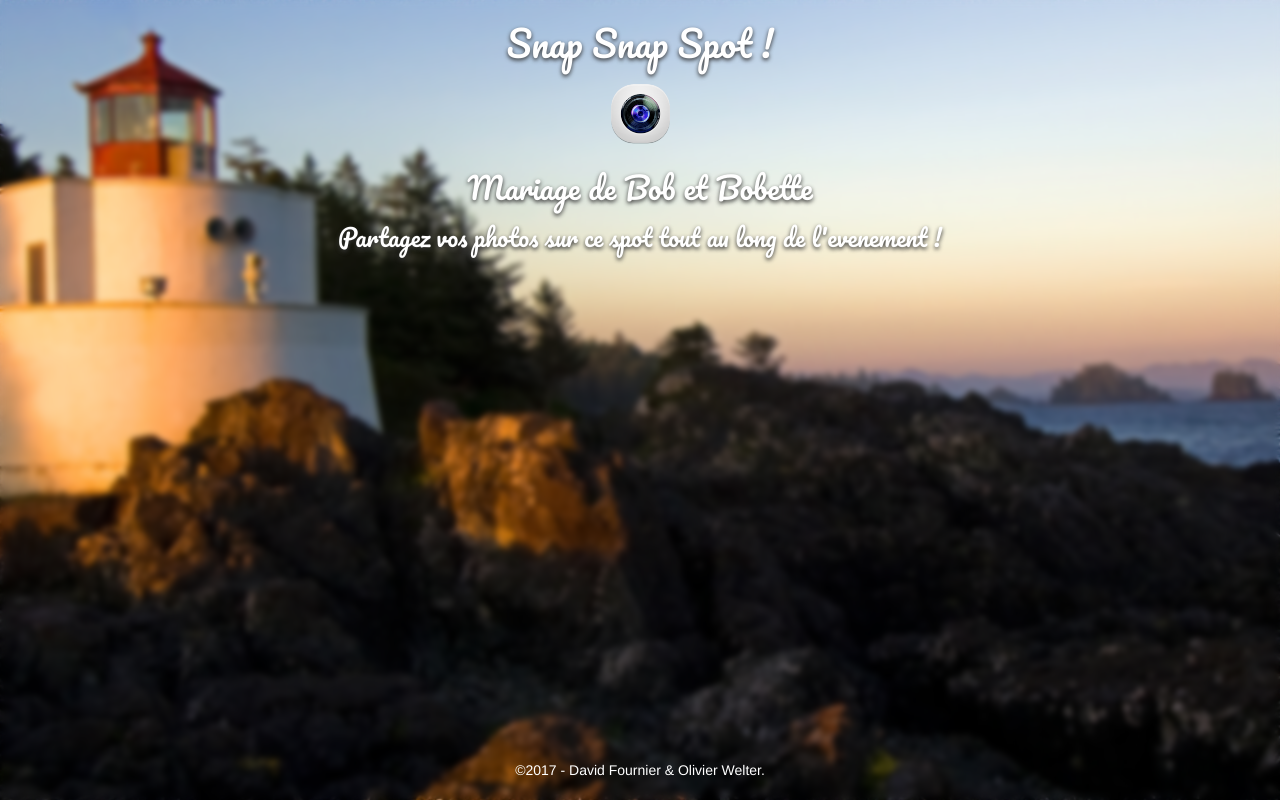
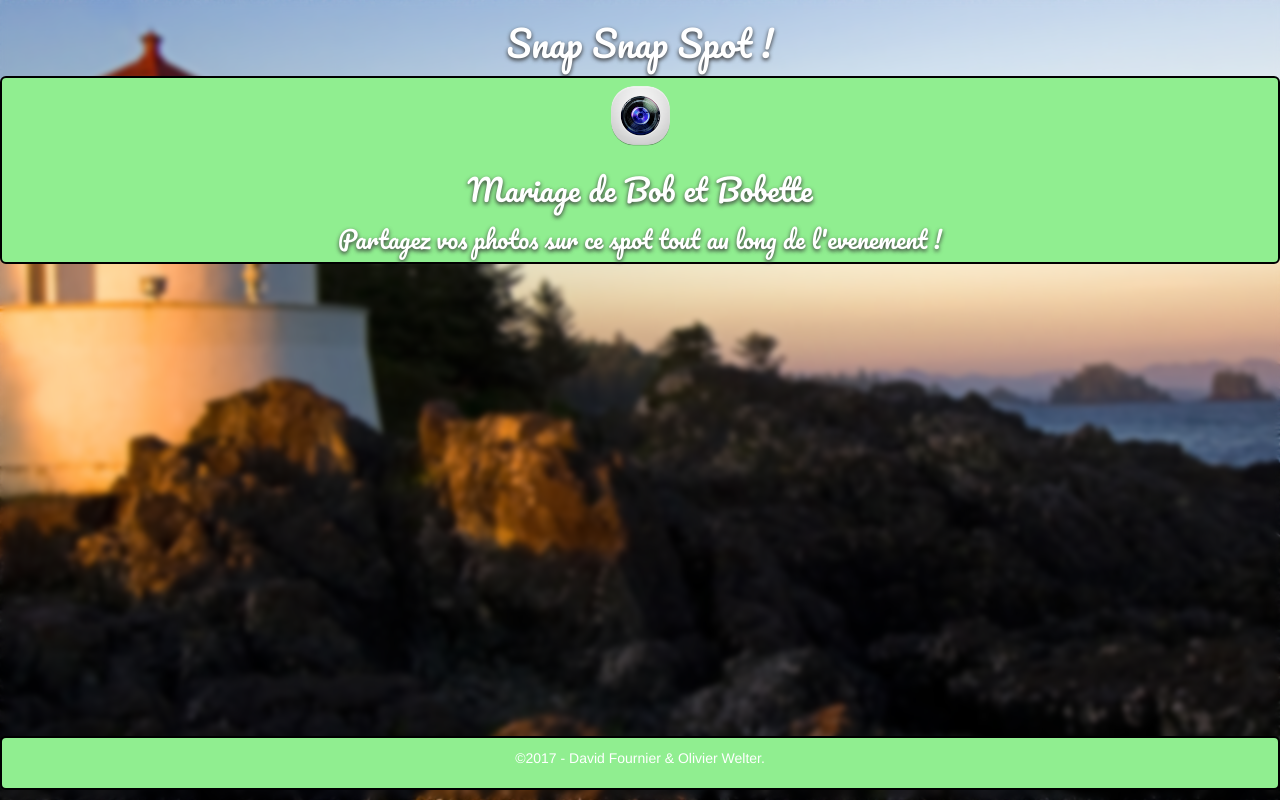
Before and after one commit to mrobot-pro/raspot.in, a PHP site: page /wd/ in a window 1280 px wide. Run offline with PHP 8.4, Linux system fonts and the light colour scheme; data comes from the database, SQL or seed files in the repository.

Commit message:
tuto.css
C'est plus visible..... heum !

```diff
--- a/Vue/gabarit.php
+++ b/Vue/gabarit.php
@@ -4,6 +4,7 @@
     <meta charset="UTF-8">
     <meta name="viewport" content="width=device-width, initial-scale=1.0">
     <title>Snap - <?= $titre ?></title>   <!-- Élément spécifique -->
+       <link href="contenu/css/tuto.css" rel="stylesheet">
     <link href="contenu/css/default.css" rel="stylesheet">
     <link href="contenu/bootstrap/css/bootstrap.css" rel="stylesheet">
   </head>
--- /dev/null
+++ b/contenu/css/tuto.css
@@ -0,0 +1,10 @@
+body {
+  padding-top: 10px;
+}
+[class*="col-"], footer {
+  background-color: lightgreen;
+  border: 2px solid black;
+  border-radius: 6px;
+  line-height: 40px;
+
+}
```
Also changed, not shown: Vue/gabaritadmin.php (+8 -5 lines).
